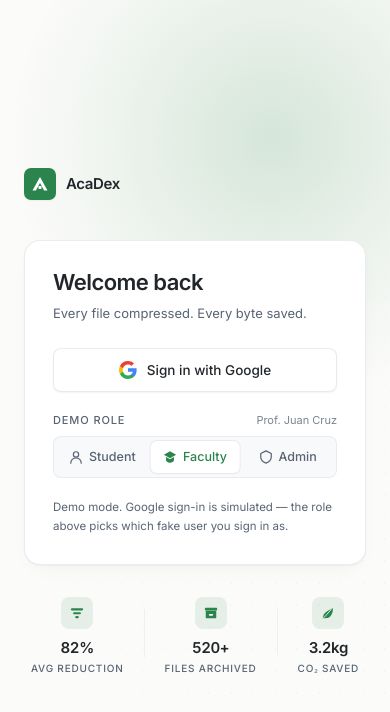
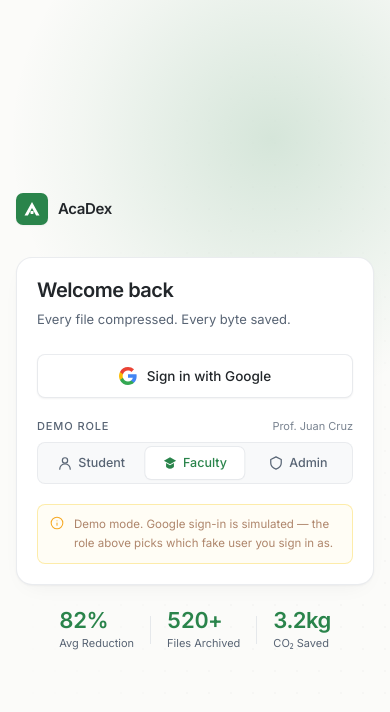
Before and after one commit to angelobaricante/acadex, a React (Vite) app: page /login in a window 390 px wide. Shown: the top 712 px of the page. Built offline with nearby package versions, Linux system fonts and the light colour scheme.

Commit message:
Enhanced some components and made the login page responsive across all screen sizes

```diff
--- a/src/components/layout/AppShell.tsx
+++ b/src/components/layout/AppShell.tsx
@@ -26,7 +26,10 @@ export default function AppShell() {
 
   return (
     <ShellSearchContext.Provider value={value}>
-      <div className="flex h-full min-h-0 w-full bg-[hsl(48_25%_98%)]">
+      <div
+        className="flex h-full min-h-0 w-full bg-[hsl(48_25%_98%)]"
+        style={{ animation: "page-enter 0.4s cubic-bezier(0,0,0.2,1) both" }}
+      >
         <Sidebar />
         <div className="flex min-w-0 flex-1 flex-col">
           <Topbar />
--- a/src/features/auth/LoginPage.tsx
+++ b/src/features/auth/LoginPage.tsx
@@ -1,6 +1,6 @@
 import { useState } from "react";
 import { useNavigate } from "react-router-dom";
-import { Loader2 } from "lucide-react";
+import { Loader2, Info } from "lucide-react";
 import { Button } from "@/components/ui/button";
 import { mockSignIn } from "@/lib/api";
 import { useSessionStore } from "@/lib/store";
@@ -95,22 +95,34 @@ export default function LoginPage() {
   const setUser = useSessionStore((s) => s.setUser);
   const [role, setRole] = useState<Role>("faculty");
   const [loading, setLoading] = useState(false);
+  const [exiting, setExiting] = useState(false);
   const roleIndex = ROLE_OPTIONS.findIndex((r) => r.value === role);
 
   async function handleSignIn() {
     if (loading) return;
     setLoading(true);
+    setExiting(true);
     try {
-      const user = await mockSignIn(role);
+      // Run the API call and the exit animation minimum timer in parallel
+      // so navigation never waits longer than the slower of the two.
+      const [user] = await Promise.all([
+        mockSignIn(role),
+        new Promise<void>((r) => setTimeout(r, 350)),
+      ]);
       setUser(user);
       navigate("/", { replace: true });
-    } finally {
+    } catch {
+      // If sign-in fails, reverse the exit so the form reappears
+      setExiting(false);
       setLoading(false);
     }
   }
 
   return (
-    <div className="relative min-h-full overflow-hidden bg-[hsl(48_25%_98%)]">
+    <div
+      className="relative min-h-full overflow-hidden bg-[hsl(48_25%_98%)]"
+      style={exiting ? { animation: "page-exit 0.35s cubic-bezier(0.4,0,1,1) forwards" } : undefined}
+    >
       {/* Ambient green radial glow, anchored top-left for asymmetry */}
       <div
         aria-hidden="true"
@@ -135,9 +147,9 @@ export default function LoginPage() {
         }}
       />
 
-      <main className="relative mx-auto flex min-h-screen w-full max-w-[440px] flex-col justify-center px-6 py-16">
+      <main className="relative mx-auto flex min-h-screen w-full max-w-[440px] flex-col justify-center px-4 py-10 sm:px-6 sm:py-16">
         {/* Wordmark */}
-        <div className="mb-10 flex items-center gap-2.5">
+        <div className="mb-8 flex items-center gap-2.5 sm:mb-10">
           <div className="flex size-8 items-center justify-center rounded-[7px] bg-primary text-primary-foreground shadow-sm">
             <AcaDexLogo />
           </div>
@@ -147,9 +159,9 @@ export default function LoginPage() {
         </div>
 
         {/* Card */}
-        <div className="rounded-2xl border border-border/80 bg-card p-7 shadow-[0_1px_2px_rgba(16,24,40,0.04),0_8px_24px_-12px_rgba(16,24,40,0.08)]">
+        <div className="rounded-2xl border border-border/80 bg-card p-5 shadow-[0_1px_2px_rgba(16,24,40,0.04),0_8px_24px_-12px_rgba(16,24,40,0.08)] sm:p-7">
           <div className="mb-6 space-y-1.5">
-            <h1 className="text-[22px] font-semibold leading-tight tracking-tight text-foreground">
+            <h1 className="text-[20px] font-semibold leading-tight tracking-tight text-foreground sm:text-[22px]">
               Welcome back
             </h1>
             <p className="text-[13px] leading-relaxed text-muted-foreground">
@@ -231,68 +243,37 @@ export default function LoginPage() {
             </div>
           </div>
 
-          <p className="mt-5 text-[11.5px] leading-relaxed text-muted-foreground">
-            Demo mode. Google sign-in is simulated — the role above picks which
-            fake user you sign in as.
-          </p>
+          <div className="mt-5 flex gap-2.5 rounded-lg border border-amber-200/70 bg-amber-50/50 px-3 py-2.5">
+            <Info className="mt-px size-3.5 shrink-0 text-amber-500/90" strokeWidth={1.8} />
+            <p className="text-[11.5px] leading-relaxed text-amber-900/60">
+              Demo mode. Google sign-in is simulated — the role above picks
+              which fake user you sign in as.
+            </p>
+          </div>
         </div>
 
         {/* Sustainability stat row */}
-        <div className="mt-8 flex items-start justify-center gap-0">
-          <StatPill icon={<ReductionIcon />} value="82%" label="Avg Reduction" />
-          <div aria-hidden="true" className="mx-5 mt-3 h-12 w-px bg-border/60" />
-          <StatPill icon={<ArchiveIcon />} value="520+" label="Files Archived" />
-          <div aria-hidden="true" className="mx-5 mt-3 h-12 w-px bg-border/60" />
-          <StatPill icon={<LeafIcon />} value="3.2kg" label="CO₂ Saved" />
+        <div className="mt-6 flex items-center justify-center gap-4 sm:mt-8 sm:gap-8">
+          <StatPill value="82%" label="Avg Reduction" />
+          <div aria-hidden="true" className="h-7 w-px bg-border sm:h-9" />
+          <StatPill value="520+" label="Files Archived" />
+          <div aria-hidden="true" className="h-7 w-px bg-border sm:h-9" />
+          <StatPill value="3.2kg" label="CO₂ Saved" />
         </div>
       </main>
     </div>
   );
 }
 
-function ReductionIcon() {
+function StatPill({ value, label }: { value: string; label: string }) {
   return (
-    <svg viewBox="0 0 16 16" className="size-3.5" aria-hidden="true" fill="currentColor">
-      <rect x="1" y="2.5" width="14" height="2.5" rx="1.25" />
-      <rect x="3.5" y="7" width="9" height="2.5" rx="1.25" />
-      <rect x="6" y="11.5" width="4" height="2.5" rx="1.25" />
-    </svg>
-  );
-}
-
-function ArchiveIcon() {
-  return (
-    <svg viewBox="0 0 16 16" className="size-3.5" aria-hidden="true" fill="currentColor">
-      <rect x="1" y="2" width="14" height="3" rx="1" />
-      <path d="M2 5.5h12V13a1 1 0 0 1-1 1H3a1 1 0 0 1-1-1V5.5z" />
-      <rect x="5.5" y="9.25" width="5" height="1.75" rx="0.875" fill="hsl(48 25% 98%)" />
-    </svg>
-  );
-}
-
-function LeafIcon() {
-  return (
-    <svg viewBox="0 0 16 16" className="size-3.5" aria-hidden="true" fill="currentColor">
-      <path d="M13.5 1.5C13.5 1.5 14.5 9 10 12.5C7.5 14.5 3 13.5 2 14.5C2 14.5 2 10.5 4.5 8C7 5.5 11 4.5 13.5 1.5Z" />
-      <path d="M2 14.5C4.5 12 8 8.5 13.5 1.5" fill="none" stroke="hsl(48 25% 98%)" strokeWidth="1" strokeLinecap="round" />
-    </svg>
-  );
-}
-
-function StatPill({ icon, value, label }: { icon: React.ReactNode; value: string; label: string }) {
-  return (
-    <div className="flex flex-col items-center gap-2">
-      <div className="flex size-8 items-center justify-center rounded-lg bg-primary/10 text-primary">
-        {icon}
-      </div>
-      <div className="flex flex-col items-center gap-0.5">
-        <span className="text-[15px] font-semibold tabular-nums tracking-tight text-foreground">
-          {value}
-        </span>
-        <span className="text-[10px] font-medium uppercase tracking-[0.08em] text-muted-foreground">
-          {label}
-        </span>
-      </div>
+    <div className="flex flex-col gap-1">
+      <span className="text-[22px] font-bold leading-none tabular-nums tracking-tight text-primary sm:text-[28px]">
+        {value}
+      </span>
+      <span className="text-[11px] text-muted-foreground sm:text-[11.5px]">
+        {label}
+      </span>
     </div>
   );
 }
--- a/src/index.css
+++ b/src/index.css
@@ -42,3 +42,14 @@
     @apply border-border;
   }
 }
+
+/* ─── Page transition animations ─────────────────────────────────────── */
+@keyframes page-exit {
+  from { opacity: 1; transform: translateY(0px)  scale(1);    }
+  to   { opacity: 0; transform: translateY(-14px) scale(0.97); }
+}
+
+@keyframes page-enter {
+  from { opacity: 0; transform: translateY(14px); }
+  to   { opacity: 1; transform: translateY(0px);  }
+}
```
